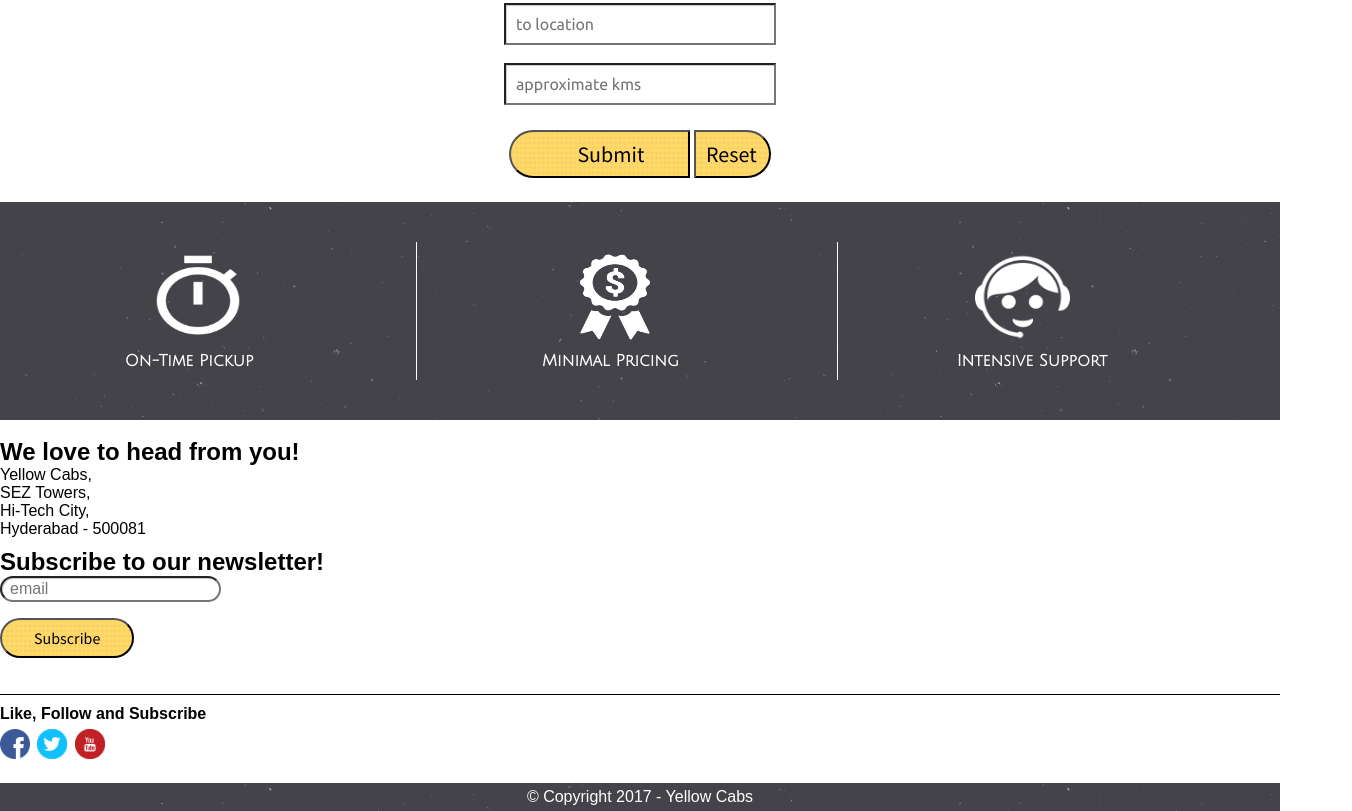
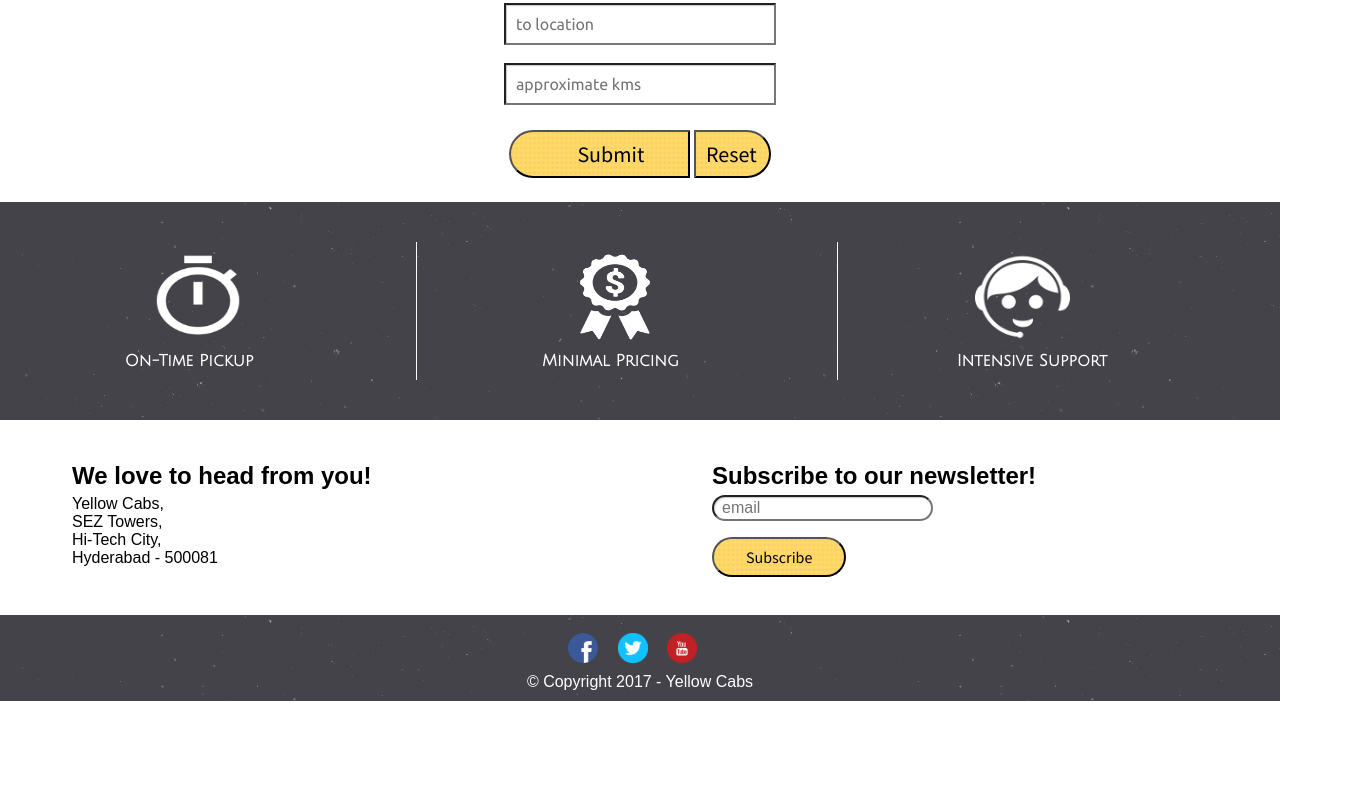
Before and after one commit to bodduramanand/bodduramanand.github.io, a plain HTML site: page taxi.html in a window 1280 px wide. Shown: the part 404-1215 px from the top of the page, 1352 px wide, since content can reach past the window. After the commit the page ends 1105 px from the top, so only its background shows below. Drawn offline with Linux system fonts and the light colour scheme; a web font is replaced by a local one.

Commit message:
done with design

```diff
--- a/taxi.css
+++ b/taxi.css
@@ -221,18 +221,30 @@ h3.side-head {
  ***Contact and Newsletter****
  ******************************/
 
-div.contact {
+div.addnews {
 	background: #ffffff;
 	padding: 2em 0 10px 4.5em;
 	width: 100%;
-	display: inline-block;
 	list-style-type: none;
-	width: 75%;
+
+}
+
+.add {
+	padding: 10px 0 10px 0;
+	width: 80%;
+}
+
+
+.addnewsnow {
+	display: flex;
+    flex-direction: row;
+    justify-content: space-around;
 }
 
 h4 {
 	font-size: 24px;
 	font-weight: bold;
+	padding-bottom: 5px;
 }
 
 input.form2 {
@@ -255,15 +267,6 @@ input.form2 {
 	transition: background 0.8s;
 }
 
-div.addnews {
-	padding: 15px;
-	display: inline;
-	flex-direction: row;
-
-
-
-}
-
 .btn3:hover {
 	color: #ffffff;
 	background: url("images/bgimg3.png");
@@ -273,23 +276,6 @@ div.addnews {
 	padding-bottom: 10px;
 }
 
-.social {
-	font-size: 16px;
-	font-weight: bold;
-	padding: 10px 0 15px 0;
-	border-top: 1px solid #000;
-}
-
-li.social img {
-	padding-top: 6px;
-	padding-right: 3px;
-	padding-bottom: 5px;
-	transition: transform 0.4s;
-}
-
-li.social img:hover {
-	transform: rotate(360deg);
-}
 
 /*******************************
  **********Footer*************
@@ -298,9 +284,28 @@ li.social img:hover {
  footer {
  	background: url("images/bgimg3.png");
  	color: #ffffff;
- 	padding: 5px 0 5px 0;
+ 	padding: 10px 0 10px 0;
  	text-align: center;
  }
+
+ .social {
+	font-size: 16px;
+	font-weight: bold;
+	padding: 2px 0 2px 0;
+	width: 100%;
+	text-align: center;
+}
+
+li.social img {
+	padding-top: 6px;
+	padding-right: 15px;
+	padding-bottom: 4px;
+	transition: transform 0.4s;
+}
+
+li.social img:hover {
+	transform: rotate(16deg);
+}
 
  /*******************************
  ********************************
--- a/index.html
+++ b/taxi.html
@@ -94,12 +94,11 @@
 </div>
 
 <div class="addnews" id="addnew">
-
-    <ul>
+    <ul class="addnewsnow">
 	  <div class="add">
-		<li class="address">
-		   <h4>We love to head from you!</h4>
-		   <p>Yellow Cabs,<br>
+		<li class="newsadd">
+		    <h4>We love to head from you!</h4>
+		    <p>Yellow Cabs,<br>
 		      SEZ Towers,<br>
 		      Hi-Tech City,<br>
 		      Hyderabad - 500081
@@ -107,34 +106,27 @@
 		</li>
       </div>
 
-	  <div class="news">
-		<li class="newsletter">
-		     <h4>Subscribe to our newsletter!</h4>
+	  <div class="add">
+		<li class="newsadd">
+		    <h4>Subscribe to our newsletter!</h4>
             <form>
 		    <input type="email" name="email" placeholder="email" id="email" class="form2">
 		    </form>
             <input type="submit" value="Subscribe" class="btn3" id="subnow" onclick="nLetter()">
-
 		</li>
 	  </div>
-
 	</ul>
-
 </div>
 
 
-
-<ul>
-			<li class="social"><p>Like, Follow and Subscribe</p>
+<footer class="copyright">
+    <ul>
+			<li class="social">
 			<a href="#"><img src="images/social1.png" alt="my picture" height="30" width="30" /></a>
 			<a href="#"><img src="images/social2.png" alt="my picture" height="30" width="30" /></a>
 			<a href="#"><img src="images/social3.png" alt="my picture" height="30" width="30" /></a>
 			</li>
-</ul>
-
-</div>
-
-<footer class="copyright">
+    </ul>
 	<p>© Copyright 2017 - Yellow Cabs </p>
 </footer>
 
```
